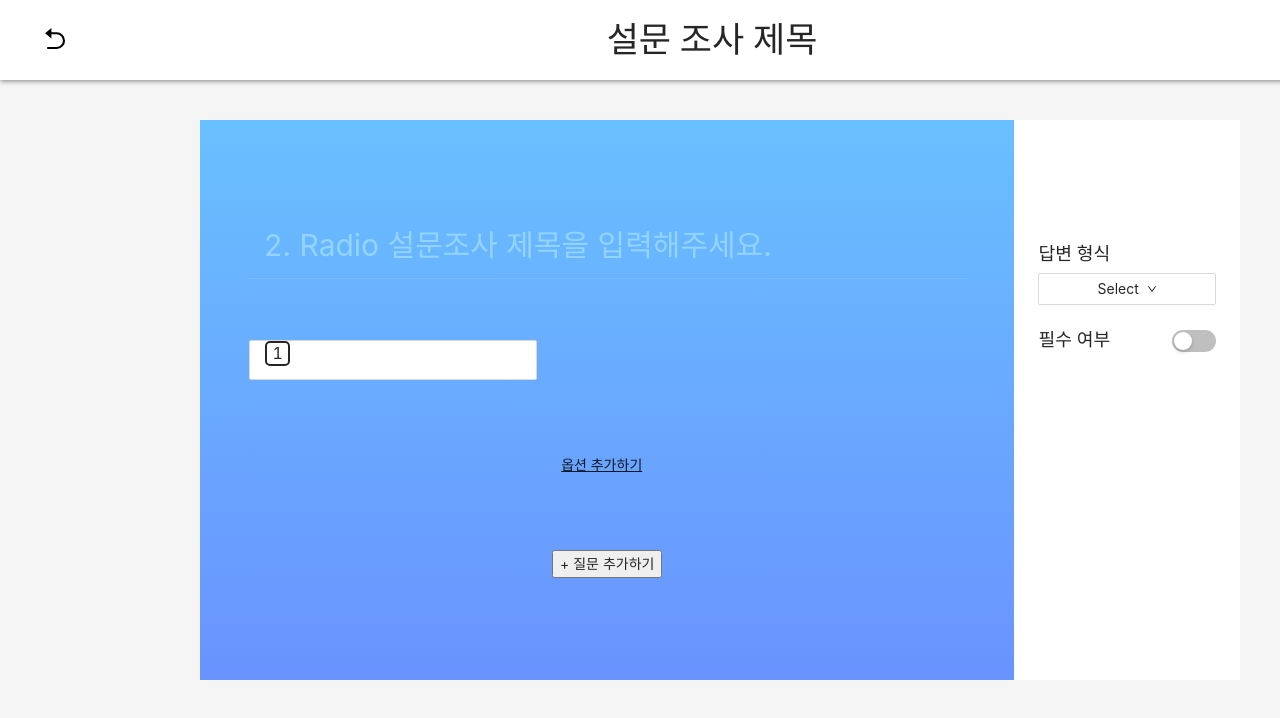
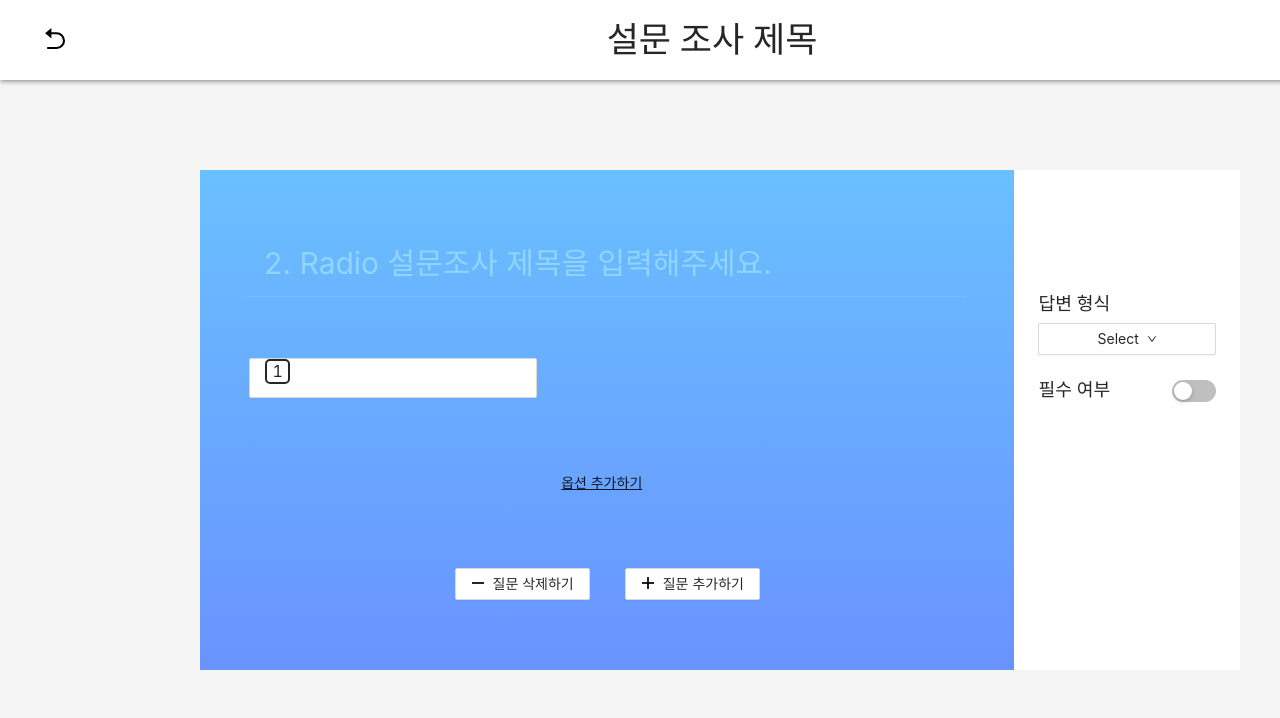
Before and after one commit to 304HO/advanced-project-7-6, a React (Create React App) app: page /CreateSurveySelectInputRadio in a window 1280 px wide. Shown: the top 718 px of the page. Built offline with nearby package versions, Linux system fonts and the light colour scheme; a web font is replaced by a local one.

Commit message:
update button add/del  function, css

```diff
--- a/src/components/ContentBackground.tsx
+++ b/src/components/ContentBackground.tsx
@@ -11,11 +11,12 @@ const StyledBackground = styled.div`
   background-color: #f5f5f5;
   height: 100%;
   width: 100%;
-  padding: 120px 200px;
+  padding: 170px 200px;
 `;
 const StyledContent = styled.div`
   /* border: 3px solid green; */
   min-width: 1040px;
+  min-height: 500px;
   display: flex;
   flex-direction: row;
   width: 100%;
--- a/src/components/MinusButton.jsx
+++ b/src/components/MinusButton.jsx
@@ -3,8 +3,8 @@ import "antd/dist/antd.css";
 import { Button } from "antd";
 import { MinusOutlined } from "@ant-design/icons";
 
-const MinusButton = () => (
-  <Button>
+const MinusButton = ({ onClickMinusForm }) => (
+  <Button onClick={onClickMinusForm}>
     <MinusOutlined />
     질문 삭제하기
   </Button>
--- a/src/pages/CreateSurveyDefault.tsx
+++ b/src/pages/CreateSurveyDefault.tsx
@@ -1,9 +1,10 @@
 import React from "react";
 import styled from "styled-components";
 import { useNavigate } from "react-router-dom";
-import { defaultSurveyDataTypes } from "../common/constants";
 import ContentBackground from "../components/ContentBackground";
-import PlusButton from "../components/PlusButton";
+import { Button } from "antd";
+import { DownOutlined } from "@ant-design/icons";
+import "antd/dist/antd.css";
 
 type CreateSurveyDefaultProps = {
   surveyData: any;
@@ -37,8 +38,11 @@ function CreateSurveyDefault({ surveyData, setSurveyData }: CreateSurveyDefaultP
               placeholder="  문서 설명"
             />
           </LeftItemContainer>
-          <ButtonContainer onClick={() => createsurvey()}>
-            설문조사 생성하기
+          <ButtonContainer>
+            <Button onClick={() => createsurvey()}>
+              <DownOutlined />
+              설문조사 생성하기
+            </Button>
             <div>Enter키를 눌러주세요 </div>
           </ButtonContainer>
         </LeftContainer>
--- a/src/pages/CreateSurveySelectInput.tsx
+++ b/src/pages/CreateSurveySelectInput.tsx
@@ -55,6 +55,19 @@ function CreateSurveySelectInput({ surveyData, setSurveyData }: CreateSurveySele
       });
   };
 
+  const onClickMinusForm = () => {
+    console.log(labelValueDatas);
+    setSurveyData &&
+      setSurveyData((prev) => {
+        if (prev.formData.length === 0) return prev;
+        const newPrev = { ...prev };
+        const newPrevformData = [...newPrev.formData];
+        newPrevformData.splice(newPrevformData.length - 1, 1);
+        newPrev.formData = newPrevformData;
+        return newPrev;
+      });
+  };
+
   const menu = (
     <Menu>
       {labelValueDatas.map((v, idx) => {
@@ -81,9 +94,8 @@ function CreateSurveySelectInput({ surveyData, setSurveyData }: CreateSurveySele
               </Dropdown>
               <AddOptionButton onClick={onClickHandler}>옵션 추가하기</AddOptionButton>
             </LeftItemContainer>
-
             <ButtonContainer>
-              <MinusButton />
+              <MinusButton onClickMinusForm={onClickMinusForm} />
               <PlusButton onClickAddForm={onClickAddForm} />
             </ButtonContainer>
           </LeftContainer>
--- a/src/pages/CreateSurveySelectInputDatePicker.jsx
+++ b/src/pages/CreateSurveySelectInputDatePicker.jsx
@@ -4,6 +4,8 @@ import styled from "styled-components";
 import { DatePicker } from "antd";
 import moment from "moment";
 import ContentBackground from "../components/ContentBackground";
+import PlusButton from "../components/PlusButton";
+import MinusButton from "../components/MinusButton";
 
 const dateFormat = "YYYY-MM-DD";
 
@@ -50,7 +52,10 @@ function CreateSurveySelectInputDatePicker({ surveyData, setSurveyData }) {
             />
             <DatePicker defaultValue={moment(selectedDate, dateFormat)} format={dateFormat} onChange={onChangeDateHandler} />
           </LeftItemContainer>
-          <button onClick={onClickAddForm}>+ 질문 추가하기</button>
+          <ButtonContainer>
+            <MinusButton />
+            <PlusButton onClick={onClickAddForm} />
+          </ButtonContainer>
         </LeftContainer>
         <RightContainer>
           <RightItemContainer>
@@ -63,6 +68,13 @@ function CreateSurveySelectInputDatePicker({ surveyData, setSurveyData }) {
 }
 
 export default CreateSurveySelectInputDatePicker;
+
+const ButtonContainer = styled.div`
+  display: flex;
+  flex-direction: row;
+  align-items: center;
+  gap: 35px;
+`;
 
 const LeftItemContainer = styled.div`
   display: flex;
--- a/src/pages/CreateSurveySelectInputRadio.jsx
+++ b/src/pages/CreateSurveySelectInputRadio.jsx
@@ -4,6 +4,8 @@ import styled from "styled-components";
 import { Radio } from "antd";
 import ContentBackground from "../components/ContentBackground";
 import RadioOptionModal from "../components/RadioOptionModal";
+import PlusButton from "../components/PlusButton";
+import MinusButton from "../components/MinusButton";
 
 function CreateSurveySelectInputRadio({ surveyData, setSurveyData }) {
   const [optionsData, setOptionsData] = React.useState([""]);
@@ -61,7 +63,10 @@ function CreateSurveySelectInputRadio({ surveyData, setSurveyData }) {
               </Radio.Group>
             </LeftItemContainer>
             <AddOptionButton onClick={() => setOpen(true)}>옵션 추가하기</AddOptionButton>
-            <button onClick={onClickAddForm}>+ 질문 추가하기</button>
+            <ButtonContainer>
+              <MinusButton />
+              <PlusButton onClick={onClickAddForm} />
+            </ButtonContainer>
           </LeftContainer>
           <RightContainer>
             <RightItemContainer>
@@ -76,6 +81,13 @@ function CreateSurveySelectInputRadio({ surveyData, setSurveyData }) {
 }
 
 export default CreateSurveySelectInputRadio;
+
+const ButtonContainer = styled.div`
+  display: flex;
+  flex-direction: row;
+  align-items: center;
+  gap: 35px;
+`;
 
 const ButtonWrap = styled.div`
   display: flex;
--- a/src/pages/CreateSurveySelectInputText.jsx
+++ b/src/pages/CreateSurveySelectInputText.jsx
@@ -2,6 +2,8 @@ import React from "react";
 import Sidebar from "../components/Sidebar";
 import styled from "styled-components";
 import ContentBackground from "../components/ContentBackground";
+import PlusButton from "../components/PlusButton";
+import MinusButton from "../components/MinusButton";
 
 function CreateSurveySelectInputText({ surveyData, setSurveyData }) {
   const [isRequired, setIsRequired] = React.useState(false);
@@ -40,7 +42,10 @@ function CreateSurveySelectInputText({ surveyData, setSurveyData }) {
             />
             <InputBox type="text" placeholder="  미리보기 입니다." />
           </LeftItemContainer>
-          <button onClick={onClickAddForm}>+ 질문 추가하기</button>
+          <ButtonContainer>
+            <MinusButton />
+            <PlusButton onClick={onClickAddForm} />
+          </ButtonContainer>
         </LeftContainer>
         <RightContainer>
           <RightItemContainer>
@@ -53,6 +58,13 @@ function CreateSurveySelectInputText({ surveyData, setSurveyData }) {
 }
 
 export default CreateSurveySelectInputText;
+
+const ButtonContainer = styled.div`
+  display: flex;
+  flex-direction: row;
+  align-items: center;
+  gap: 35px;
+`;
 
 const LeftItemContainer = styled.div`
   /* border: 3px solid black; */
```
